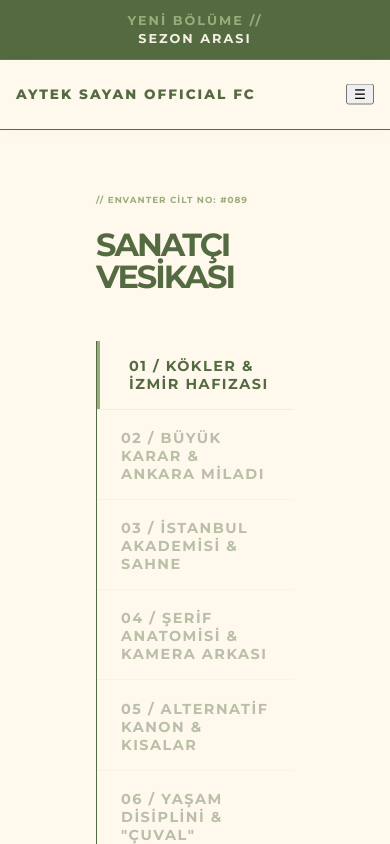
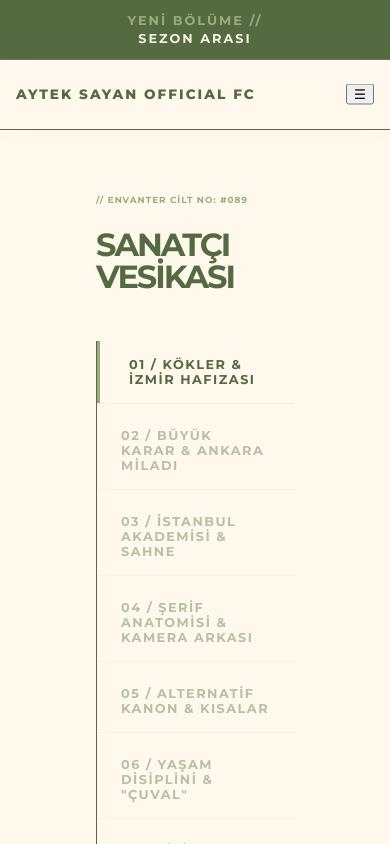
Before and after one commit to ebru1967/oyuncu-fan-projesi, a React (Vite) app: page /biyografi in a window 390 px wide. Shown: the top 844 px of the page. Built offline with nearby package versions, Linux system fonts and the light colour scheme.

Commit message:
Mobil tasarım tasiyici hataları yw.

```diff
--- a/src/App.css
+++ b/src/App.css
@@ -1715,9 +1715,38 @@
     gap:2rem;
   }
 
-  .bio-right-sidebar{
-    align-items:center;
-  }
+  .bio-left-content{
+  width:100%;
+}
+
+.bio-right-sidebar{
+  width:100%;
+  display:flex;
+  flex-direction:column;
+  align-items:center;
+}
+
+.sidebar-canvas-frame{
+  max-width:280px;
+  width:100%;
+  margin:0 auto;
+}
+
+.bio-main-title{
+  font-size:2rem !important;
+}
+
+.bio-index-nav{
+  display:flex;
+  flex-direction:column;
+  gap:.5rem;
+}
+
+.index-link{
+  width:100%;
+  font-size:.8rem;
+  text-align:left;
+}
 
   /* CHRONICLE */
   .chronicle-row{
```
